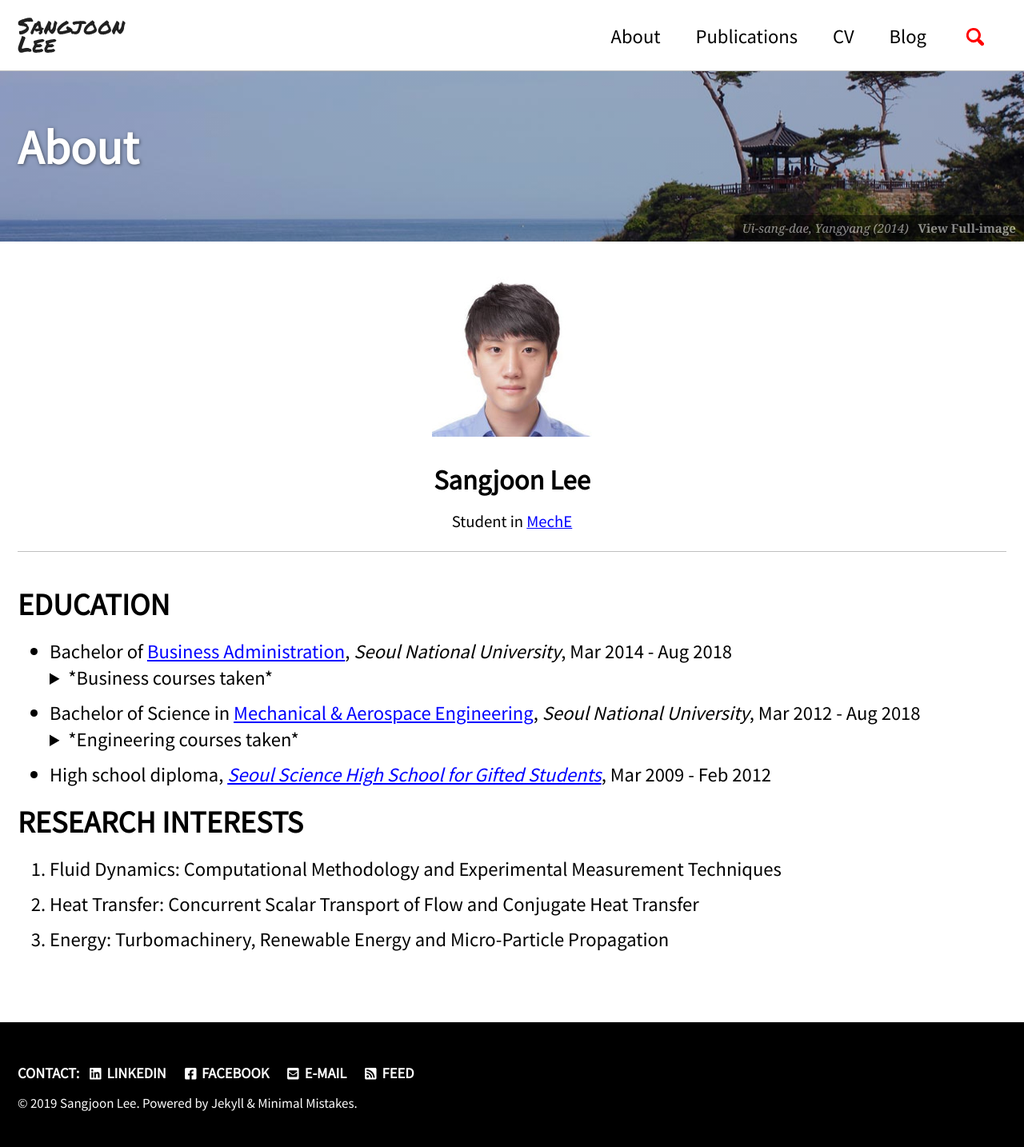
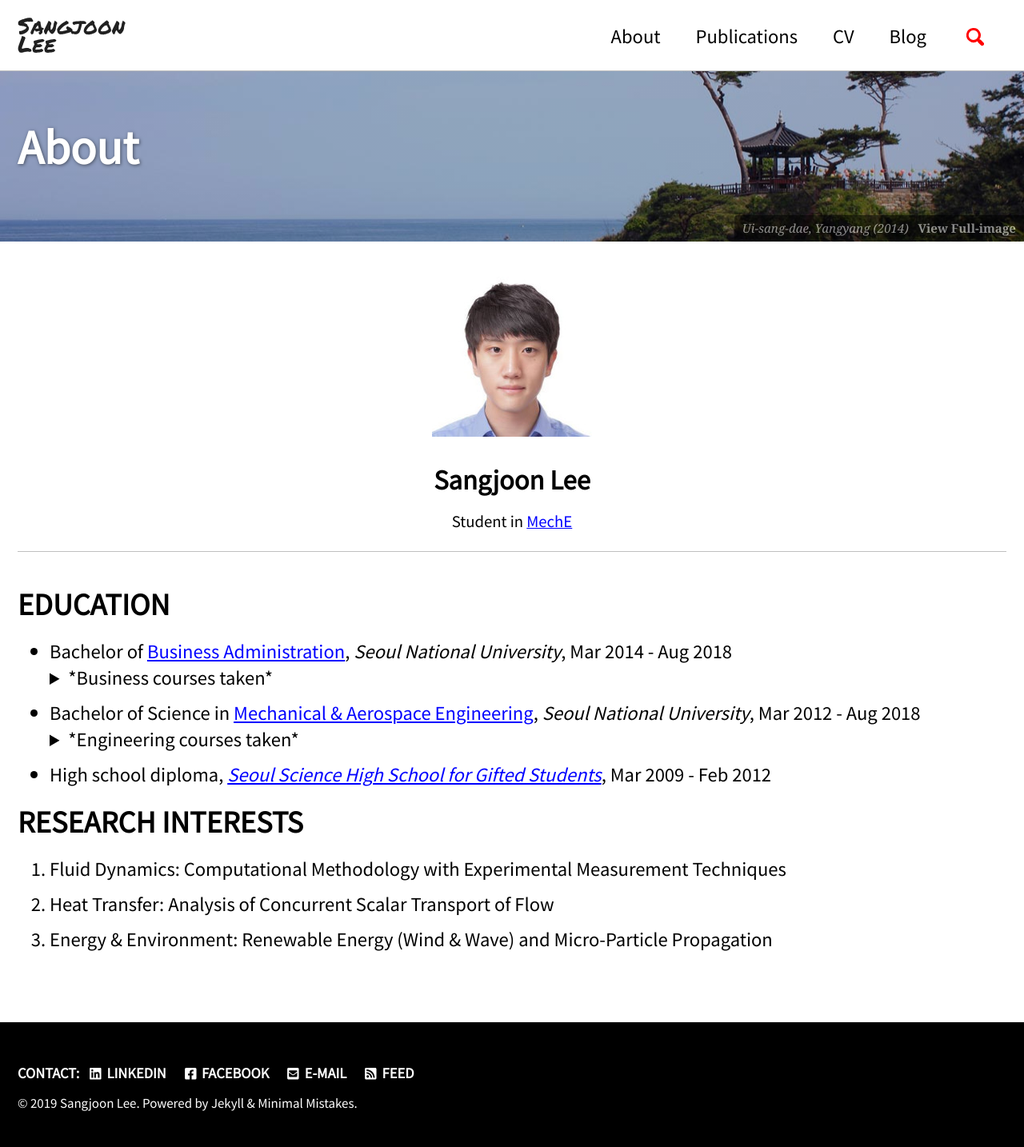
Before and after one commit to jun9303/jun9303.github.io, a Jekyll site: the page built from _pages/about.md, in a window 1280 px wide. Shown: the whole page at 80% size. Built offline with Jekyll 4.4.1, drawn with Linux system fonts in a browser that asks for light colours; cached includes are drawn as plain includes; nearby versions of some CDN libraries.

Commit message:
Signed-off-by: SJ <jun9303@gmail.com>

```diff
--- a/_pages/about.md
+++ b/_pages/about.md
@@ -33,9 +33,9 @@ feature_row:
 
 # RESEARCH INTERESTS
 
-1. Fluid Dynamics: Computational Methodology and Experimental Measurement Techniques
-2. Heat Transfer: Concurrent Scalar Transport of Flow and Conjugate Heat Transfer
-3. Energy: Turbomachinery, Renewable Energy and Micro-Particle Propagation
+1. Fluid Dynamics: Computational Methodology with Experimental Measurement Techniques
+2. Heat Transfer: Analysis of Concurrent Scalar Transport of Flow
+3. Energy & Environment: Renewable Energy (Wind & Wave) and Micro-Particle Propagation
 
 <style type="text/css">
 .archive__item-teaser img {
```
